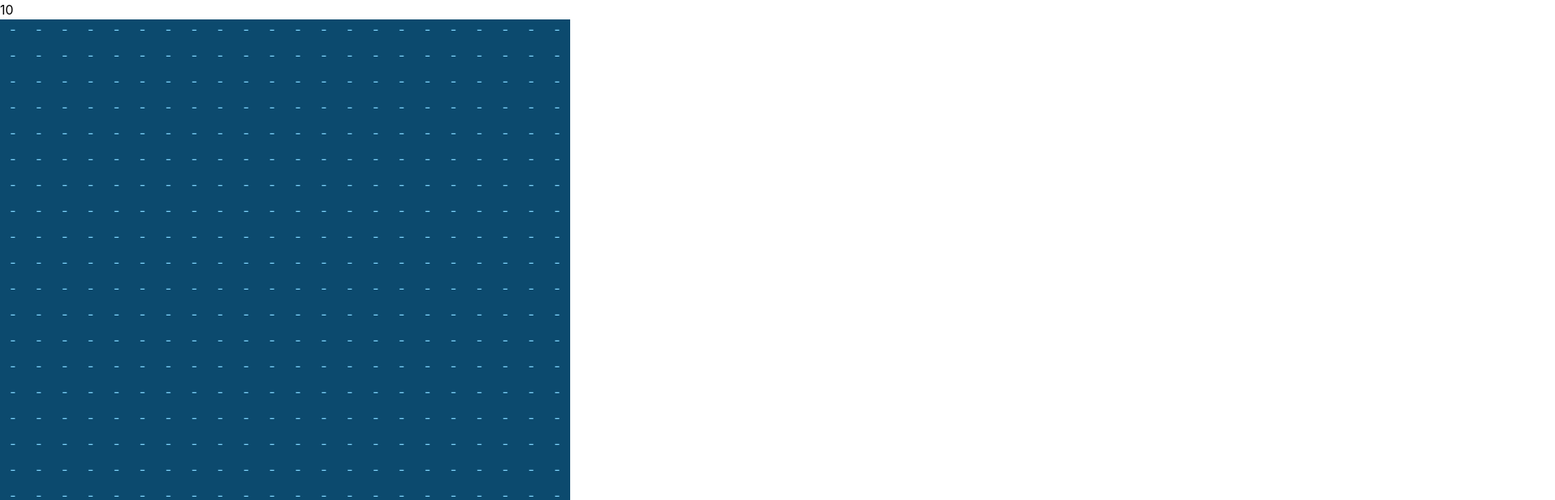
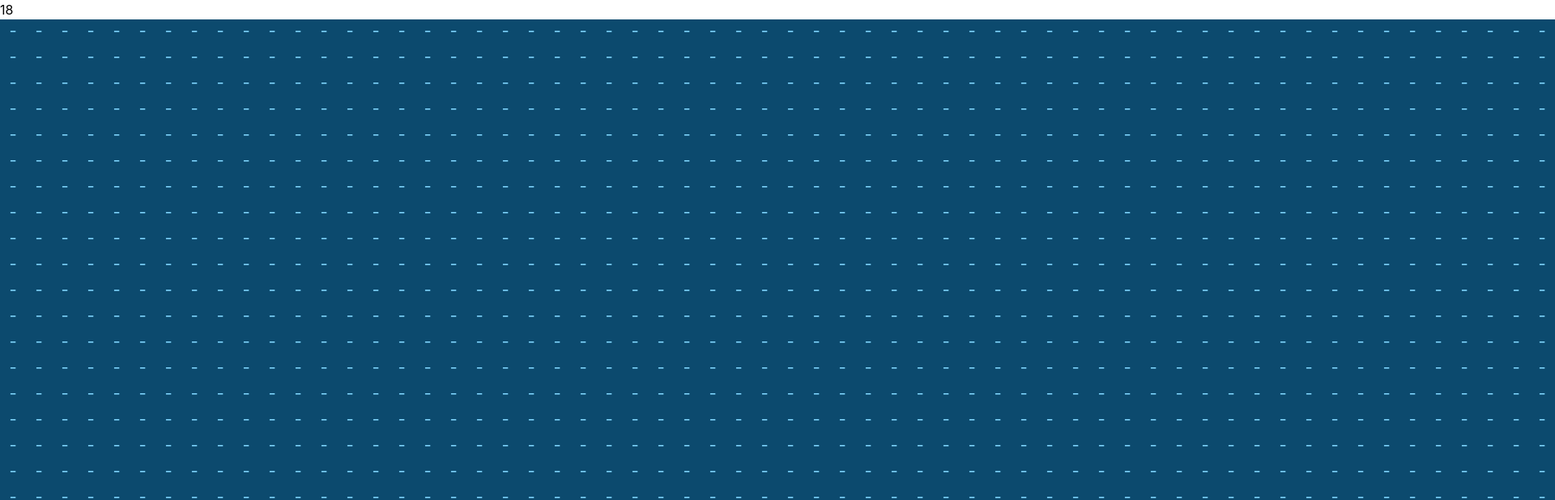
Before and after one commit to heidisnell/tempus-mentorship, a React (Create React App) app in the folder conways-game-of-life/: page / in a window 1280 px wide. Shown: the top 618 px of the page at 81% size, 1920 px wide, since content can reach past the window. Built offline with nearby package versions, Linux system fonts and the light colour scheme.

Commit message:
toggle on mouseover

```diff
--- a/conways-game-of-life/src/Cell.tsx
+++ b/conways-game-of-life/src/Cell.tsx
@@ -6,8 +6,8 @@ const Cell: React.FC<{ isAlive: boolean; toggleIsAlive: () => void }> = ({
     toggleIsAlive();
   };
   return (
-    <div onClick={handleClick}>
-      <p className="bg-sky-900 text-center text-sky-300 h-8 w-8">
+    <div onMouseOver={handleClick}>
+      <p className="bg-sky-900 text-xl text-center text-sky-300 h-8 w-8">
         {isAlive ? "▇" : "-"}
       </p>
     </div>
--- a/conways-game-of-life/src/Game/Game.tsx
+++ b/conways-game-of-life/src/Game/Game.tsx
@@ -3,8 +3,8 @@ import { Cell } from "../Cell";
 import * as _ from "lodash";
 import { getNextGeneration } from "./Game.util";
 
-const boardDimensions = 22;
-const generationLength = 500;
+const boardDimensions = 60;
+const generationLength = 300;
 
 type GameAction = {
   type: string;
```
